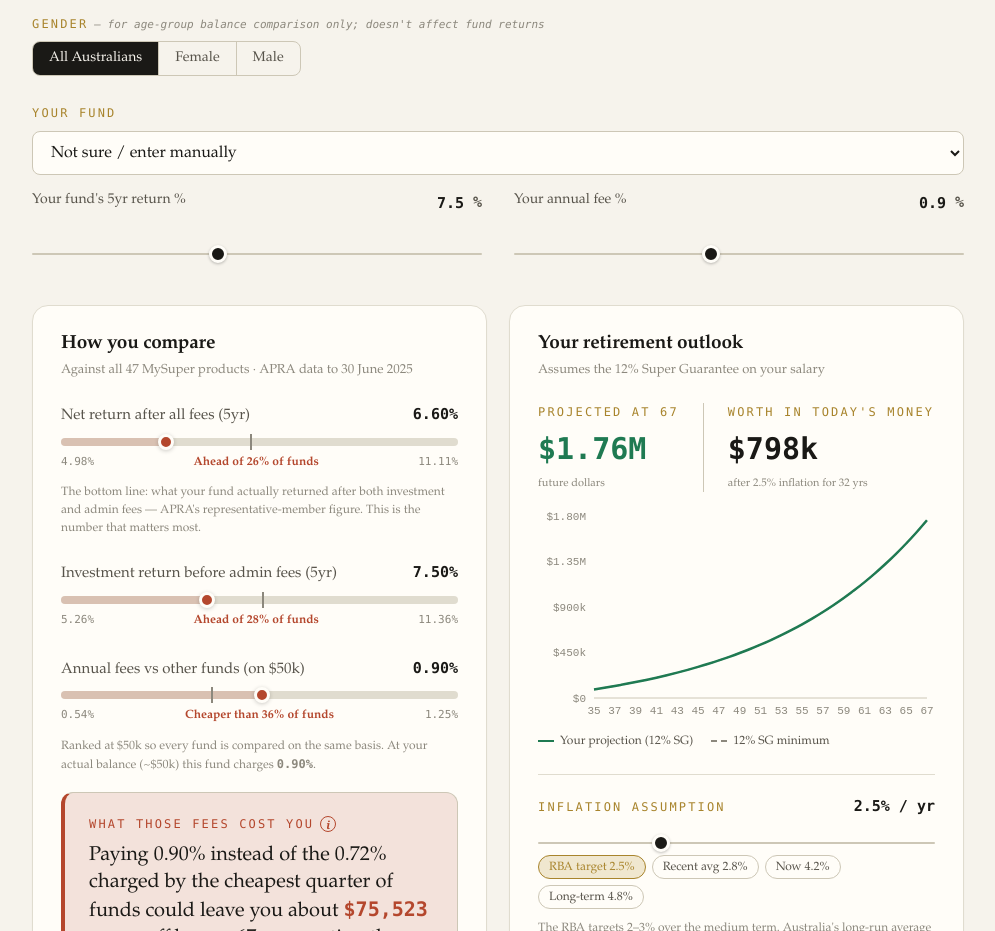
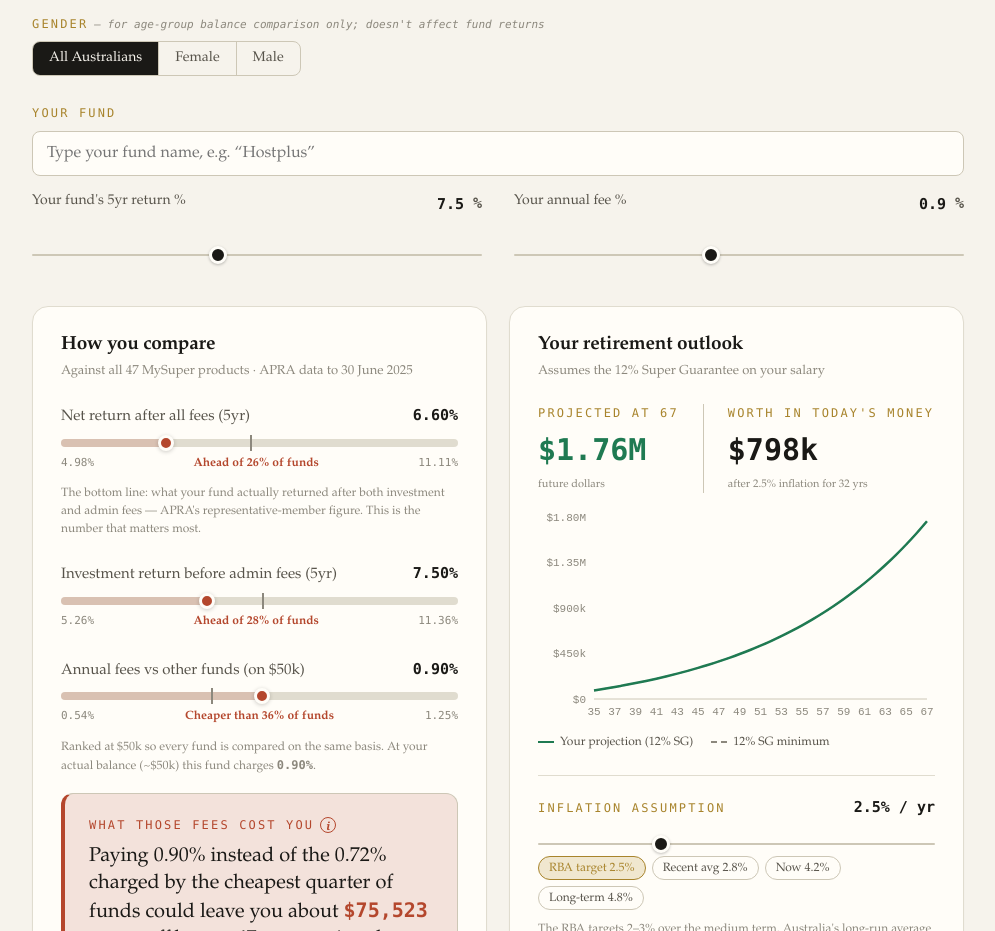
Before and after one commit to Pappi90/SuperLedger, a Next.js app: page / in a window 1280 px wide. Shown: the part 1440-2371 px from the top of the page, without its empty margins (142-1137 px from the left). Built offline with nearby package versions, Linux system fonts and the light colour scheme.

Commit message:
usability fix

```diff
--- /dev/null
+++ b/components/FundPicker.tsx
@@ -0,0 +1,148 @@
+"use client";
+
+import { useState, useRef, useEffect, useMemo } from "react";
+import { funds } from "@/lib/super";
+
+type Props = {
+  value: number; // fund index, or -1 for manual
+  onChange: (idx: number) => void;
+};
+
+// Common names / abbreviations people search, mapped to text that appears in the
+// formal fund name. Lets "REST" find "Retail Employees Superannuation Trust", etc.
+const ALIASES: Record<string, string> = {
+  rest: "retail employees",
+  art: "australian retirement trust",
+  unisuper: "unisuper",
+  cbus: "cbus",
+  hesta: "hesta",
+  ad: "australian defence",
+  adf: "australian defence",
+};
+
+export default function FundPicker({ value, onChange }: Props) {
+  const [query, setQuery] = useState("");
+  const [open, setOpen] = useState(false);
+  const [highlight, setHighlight] = useState(0);
+  const boxRef = useRef<HTMLDivElement>(null);
+
+  // Label shown in the input when a fund is selected and the box is closed
+  const selectedLabel = value >= 0 ? `${funds[value].fund} — ${funds[value].product}` : "";
+
+  // Filter funds by query (matches fund name or product, with alias expansion)
+  const matches = useMemo(() => {
+    const q = query.trim().toLowerCase();
+    if (q === "") return funds.map((f, i) => ({ f, i }));
+    const expanded = ALIASES[q] ? `${q} ${ALIASES[q]}` : q;
+    const terms = expanded.split(/\s+/);
+    return funds
+      .map((f, i) => ({ f, i }))
+      .filter(({ f }) => {
+        const hay = `${f.fund} ${f.product}`.toLowerCase();
+        // match if the raw query is a substring OR any alias term matches
+        return hay.includes(q) || (ALIASES[q] && hay.includes(ALIASES[q]));
+      });
+  }, [query]);
+
+  // Close on outside click
+  useEffect(() => {
+    function onDoc(e: MouseEvent) {
+      if (boxRef.current && !boxRef.current.contains(e.target as Node)) setOpen(false);
+    }
+    document.addEventListener("mousedown", onDoc);
+    return () => document.removeEventListener("mousedown", onDoc);
+  }, []);
+
+  useEffect(() => setHighlight(0), [query]);
+
+  function pick(idx: number) {
+    onChange(idx);
+    setOpen(false);
+    setQuery("");
+  }
+
+  function onKeyDown(e: React.KeyboardEvent) {
+    if (!open && (e.key === "ArrowDown" || e.key === "Enter")) { setOpen(true); return; }
+    if (e.key === "ArrowDown") { e.preventDefault(); setHighlight((h) => Math.min(h + 1, matches.length)); }
+    else if (e.key === "ArrowUp") { e.preventDefault(); setHighlight((h) => Math.max(h - 1, 0)); }
+    else if (e.key === "Enter") {
+      e.preventDefault();
+      if (highlight === 0 && query === "") return;
+      // index 0 is always "manual"; results follow
+      if (highlight === matches.length) pick(-1);
+      else if (matches[highlight]) pick(matches[highlight].i);
+    } else if (e.key === "Escape") setOpen(false);
+  }
+
+  return (
+    <div ref={boxRef} style={{ position: "relative" }}>
+      <input
+        type="text"
+        value={open ? query : selectedLabel}
+        placeholder={value >= 0 ? selectedLabel : "Type your fund name, e.g. \u201cHostplus\u201d"}
+        onFocus={() => { setOpen(true); setQuery(""); }}
+        onChange={(e) => { setQuery(e.target.value); setOpen(true); }}
+        onKeyDown={onKeyDown}
+        aria-label="Search for your super fund"
+        role="combobox"
+        aria-expanded={open}
+        style={{
+          width: "100%", padding: "12px 14px", fontFamily: "inherit", fontSize: 16,
+          background: "var(--paper-raised)", border: "1px solid var(--rule-strong)",
+          borderRadius: 8, color: "var(--ink)",
+        }}
+      />
+
+      {open && (
+        <div
+          role="listbox"
+          style={{
+            position: "absolute", top: "calc(100% + 4px)", left: 0, right: 0, zIndex: 20,
+            background: "var(--paper-raised)", border: "1px solid var(--rule-strong)",
+            borderRadius: 10, boxShadow: "0 6px 20px rgba(26,25,22,0.12)",
+            maxHeight: 280, overflowY: "auto",
+          }}
+        >
+          {matches.length === 0 && (
+            <div style={{ padding: "12px 14px", fontSize: 14, color: "var(--ink-faint)" }}>
+              No fund matches &ldquo;{query}&rdquo;. Try fewer letters, or enter your numbers manually below.
+            </div>
+          )}
+          {matches.map(({ f, i }, rowIdx) => (
+            <button
+              key={i}
+              role="option"
+              aria-selected={highlight === rowIdx}
+              onMouseEnter={() => setHighlight(rowIdx)}
+              onClick={() => pick(i)}
+              style={{
+                display: "block", width: "100%", textAlign: "left", border: "none",
+                padding: "10px 14px", fontSize: 15, cursor: "pointer",
+                background: highlight === rowIdx ? "var(--paper)" : "transparent",
+                color: "var(--ink)", borderBottom: "1px solid var(--rule)",
+              }}
+            >
+              <span style={{ fontWeight: 500 }}>{f.fund}</span>
+              <span style={{ color: "var(--ink-faint)", fontSize: 13 }}> — {f.product}</span>
+            </button>
+          ))}
+          {/* Manual entry option, always last */}
+          <button
+            role="option"
+            aria-selected={highlight === matches.length}
+            onMouseEnter={() => setHighlight(matches.length)}
+            onClick={() => pick(-1)}
+            style={{
+              display: "block", width: "100%", textAlign: "left", border: "none",
+              padding: "10px 14px", fontSize: 14, cursor: "pointer", fontStyle: "italic",
+              background: highlight === matches.length ? "var(--paper)" : "transparent",
+              color: "var(--ink-soft)",
+            }}
+          >
+            Not sure / enter my numbers manually
+          </button>
+        </div>
+      )}
+    </div>
+  );
+}
--- a/components/Tool.tsx
+++ b/components/Tool.tsx
@@ -8,6 +8,7 @@ import BalanceBenchmark from "./BalanceBenchmark";
 import OnTrack from "./OnTrack";
 import Drawdown from "./Drawdown";
 import FeeCurve from "./FeeCurve";
+import FundPicker from "./FundPicker";
 
 const fmt = (n: number) => n.toLocaleString("en-AU");
 
@@ -125,20 +126,7 @@ export default function Tool() {
       {/* Fund selector */}
       <div style={{ marginTop: 28, marginBottom: 8 }}>
         <label className="eyebrow" style={{ display: "block", marginBottom: 8 }}>Your fund</label>
-        <select
-          value={fundIdx}
-          onChange={(e) => setFundIdx(Number(e.target.value))}
-          style={{
-            width: "100%", padding: "12px 14px", fontFamily: "inherit", fontSize: 16,
-            background: "var(--paper-raised)", border: "1px solid var(--rule-strong)",
-            borderRadius: 8, color: "var(--ink)",
-          }}
-        >
-          <option value={-1}>Not sure / enter manually</option>
-          {funds.map((f, i) => (
-            <option key={i} value={i}>{f.fund} — {f.product}</option>
-          ))}
-        </select>
+        <FundPicker value={fundIdx} onChange={setFundIdx} />
       </div>
 
       {fundIdx === -1 && (
```
